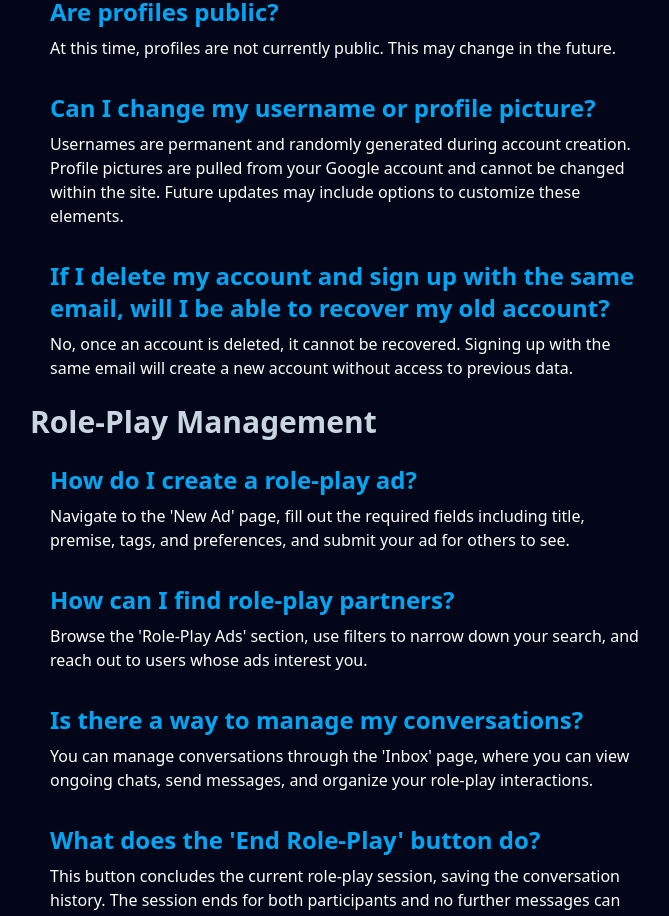
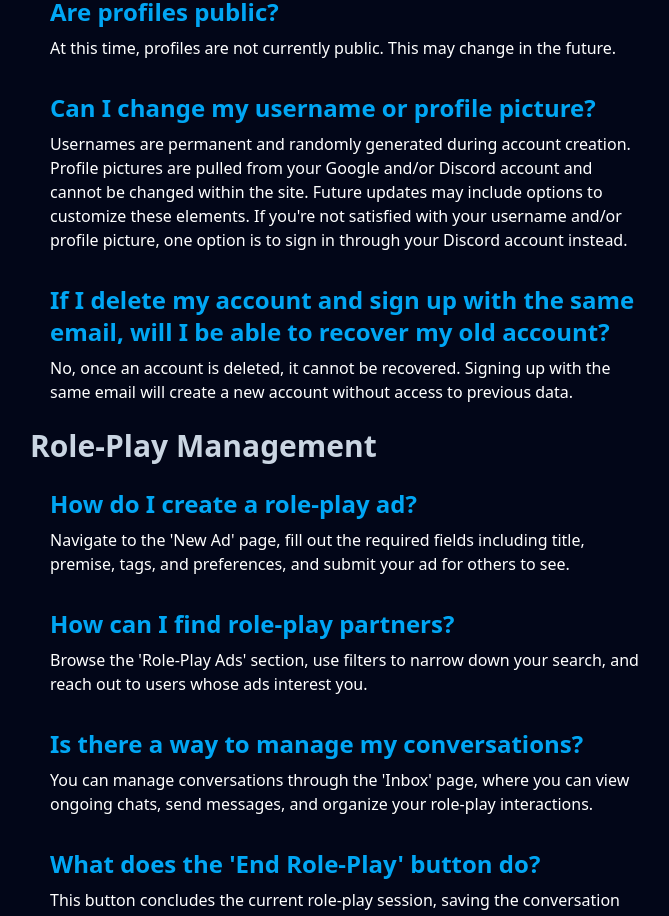
Before and after one commit to Hairum-Qureshi/story-roleplay-app, a React (Vite) app in the folder apps/frontend/: page /faq in a window 1280 px wide. Shown: the part 1300-2216 px from the top of the page, without its empty margins (186-855 px from the left). Built offline with nearby package versions, Linux system fonts and the light colour scheme; no server answers.

Commit message:
updated FAQ answer

```diff
--- a/apps/frontend/src/pages/FAQ.tsx
+++ b/apps/frontend/src/pages/FAQ.tsx
@@ -93,7 +93,7 @@ export default function FAQ() {
         {
           question: "Can I change my username or profile picture?",
           answer:
-            "Usernames are permanent and randomly generated during account creation. Profile pictures are pulled from your Google account and cannot be changed within the site. Future updates may include options to customize these elements.",
+            "Usernames are permanent and randomly generated during account creation. Profile pictures are pulled from your Google and/or Discord account and cannot be changed within the site. Future updates may include options to customize these elements. If you're not satisfied with your username and/or profile picture, one option is to sign in through your Discord account instead.",
         },
         {
           question:
```
